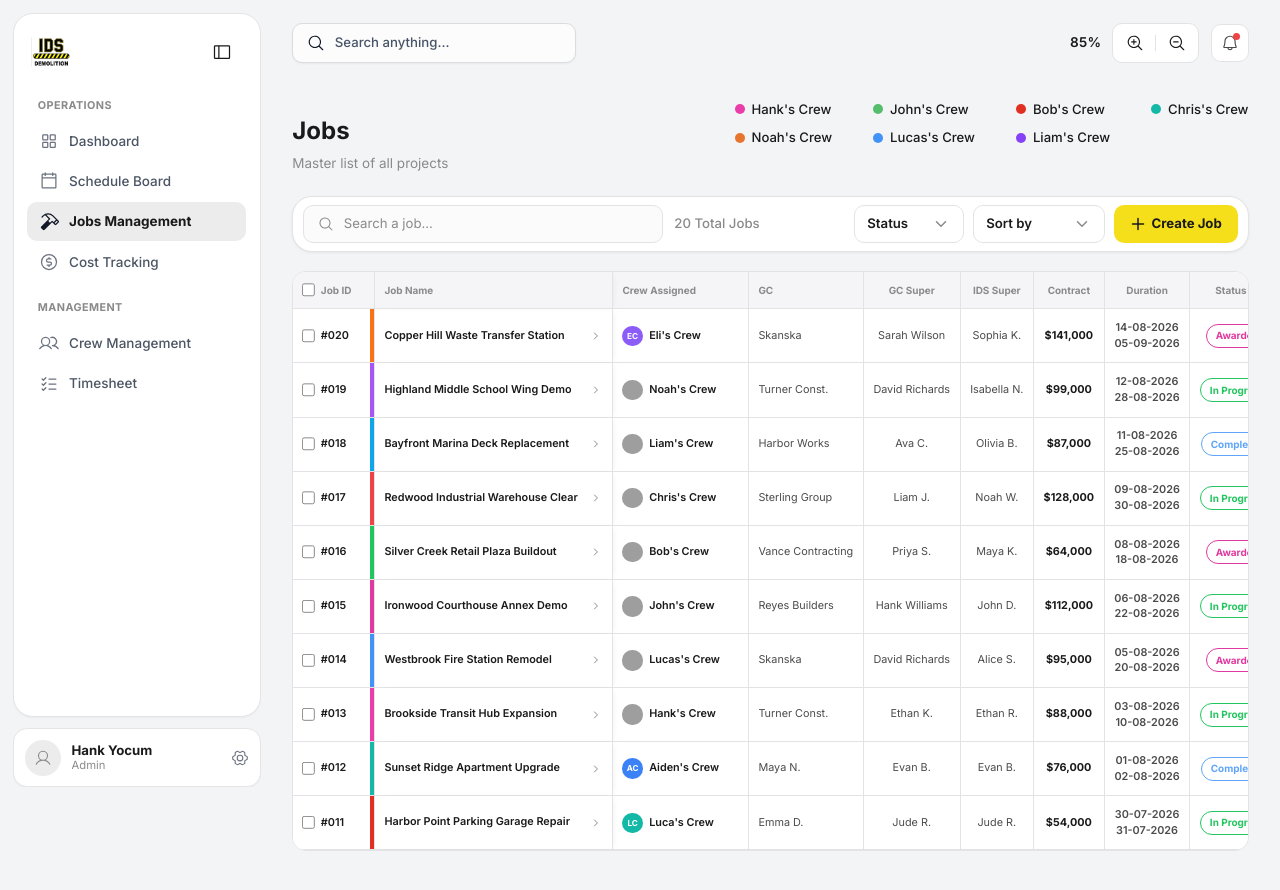
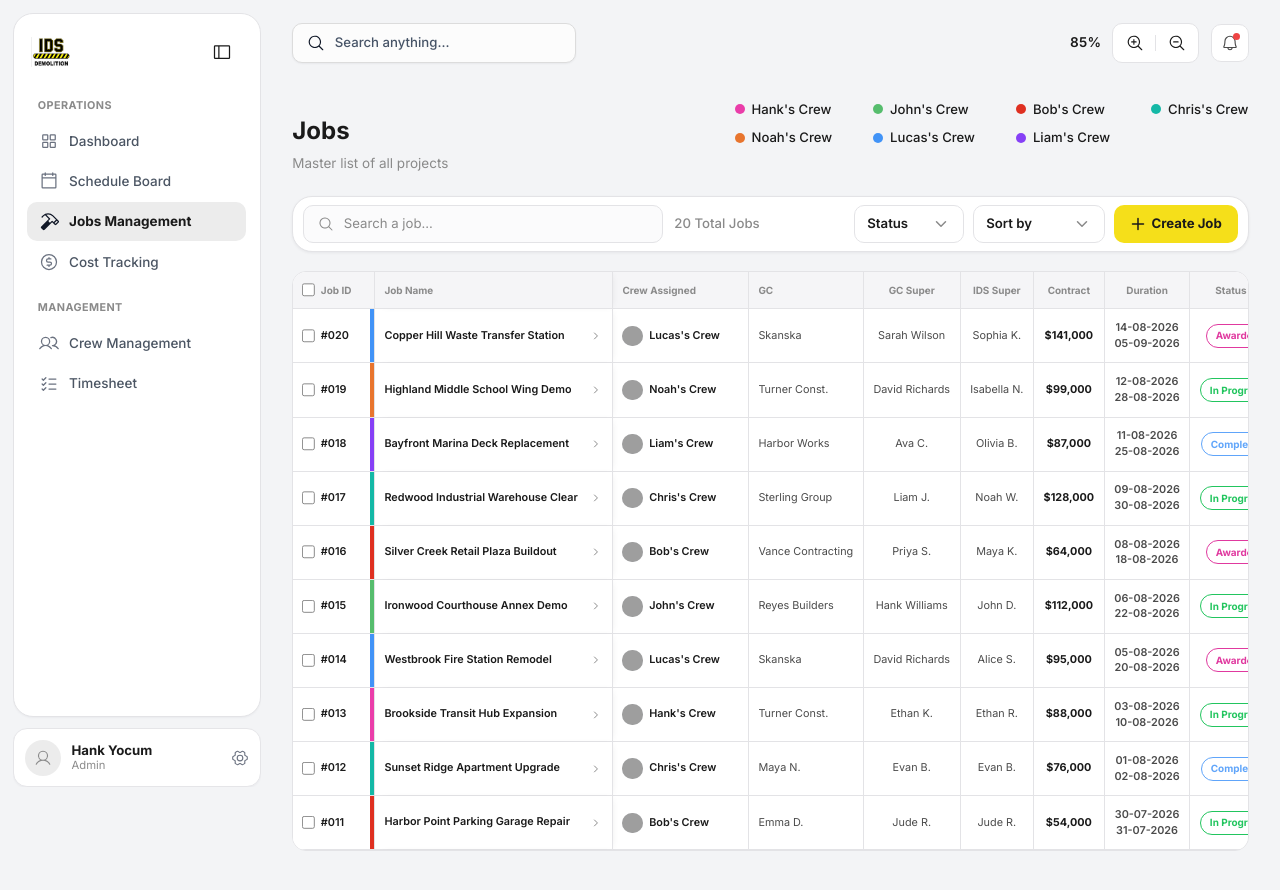
Before and after one commit to App-Stop/ids-web, a React (Vite) app: page /jobs-management in a window 1280 px wide. Shown: the top 890 px of the page. Built offline with nearby package versions, Linux system fonts and the light colour scheme; grey boxes are pictures that could not be loaded.

Commit message:
updated jobs data

```diff
--- a/src/lib/jobsManagementData.ts
+++ b/src/lib/jobsManagementData.ts
@@ -31,24 +31,24 @@ export const STATUS_COLORS: Record<JobStatus, string> = {
 }
 
 export const initialManagedJobs: ManagedJob[] = [
-  { id: '#001', name: 'Maplewood Community Center Renovation', color: '#ea3da9', crewName: "Hank's Crew", gc: 'John D.', gcSuper: 'Ethan K.', idsSuper: 'Ethan R.', contract: 50000, startDate: '12-07-2026', endDate: '13-07-2026', status: 'in-progress', laborBudgetUsed: 10421, laborBudgetTotal: 12000, crewRate: 25, workers: 4 },
+  { id: '#001', name: 'Maplewood Community Center Renovation', color: '#ea3da9', crewName: "Hank's Crew", gc: 'John D.', gcSuper: 'Ethan K.', idsSuper: 'Ethan R.', contract: 50000, startDate: '12-07-2026', endDate: '13-07-2026', status: 'in-progress', laborBudgetUsed: 10421, laborBudgetTotal: 12000, crewRate: 35, workers: 4 },
   { id: '#002', name: 'Riverside Bridge Repair', color: '#56bd6d', crewName: "John's Crew", gc: 'Alice M.', gcSuper: 'Maya R.', idsSuper: 'Maya K.', contract: 50000, startDate: '20-07-2026', endDate: '21-07-2026', status: 'completed', laborBudgetUsed: 10421, laborBudgetTotal: 12000, crewRate: 32, workers: 5 },
-  { id: '#003', name: 'Greenfield Library Expansion', color: '#df3021', crewName: "Dan's Crew", gc: 'Emily T.', gcSuper: 'Liam J.', idsSuper: 'Liam J.', contract: 50000, startDate: '16-07-2026', endDate: '17-07-2026', status: 'awarded', laborBudgetUsed: 10421, laborBudgetTotal: 12000, crewRate: 29, workers: 3 },
-  { id: '#004', name: 'Oakridge High School Gym Upgrade', color: '#14b8a6', crewName: "Ali's Crew", gc: 'Michael B.', gcSuper: 'Olivia P.', idsSuper: 'Noah W.', contract: 50000, startDate: '14-07-2026', endDate: '15-07-2026', status: 'in-progress', laborBudgetUsed: 10421, laborBudgetTotal: 12000, crewRate: 27, workers: 4 },
-  { id: '#005', name: 'Pinecrest Water Treatment Plant Maintenance', color: '#e8752e', crewName: "Mark's Crew", gc: 'Robert S.', gcSuper: 'Noah G.', idsSuper: 'Olivia P.', contract: 50000, startDate: '12-07-2026', endDate: '13-07-2026', status: 'in-progress', laborBudgetUsed: 10421, laborBudgetTotal: 12000, crewRate: 30, workers: 6 },
-  { id: '#006', name: 'Lakeside Park Playground Installation', color: '#4193f7', crewName: "Chris's Crew", gc: 'Sophia L.', gcSuper: 'Ava C.', idsSuper: 'Ava C.', contract: 50000, startDate: '18-07-2026', endDate: '19-07-2026', status: 'completed', laborBudgetUsed: 14421, laborBudgetTotal: 12000, crewRate: 28, workers: 4 },
-  { id: '#007', name: 'Evergreen Medical Center Renovation', color: '#06b6d4', crewName: "Noah's Crew", gc: 'Grace H.', gcSuper: 'Mila P.', idsSuper: 'Mila P.', contract: 65000, startDate: '22-07-2026', endDate: '23-07-2026', status: 'awarded', laborBudgetUsed: 9000, laborBudgetTotal: 26000, crewRate: 31, workers: 5 },
-  { id: '#008', name: 'Northside Community Pool Upgrade', color: '#f59e0b', crewName: "Eli's Crew", gc: 'Harper J.', gcSuper: 'Leo S.', idsSuper: 'Leo S.', contract: 72000, startDate: '24-07-2026', endDate: '25-07-2026', status: 'in-progress', laborBudgetUsed: 14500, laborBudgetTotal: 28000, crewRate: 33, workers: 6 },
-  { id: '#009', name: 'Cedar Grove Office Building Demo', color: '#8640f6', crewName: "Owen's Crew", gc: 'Nora A.', gcSuper: 'Kai M.', idsSuper: 'Kai M.', contract: 83000, startDate: '26-07-2026', endDate: '27-07-2026', status: 'completed', laborBudgetUsed: 17000, laborBudgetTotal: 30000, crewRate: 34, workers: 5 },
-  { id: '#010', name: 'Valley View Elementary Rebuild', color: '#56bd6d', crewName: "Mason's Crew", gc: 'Zoe C.', gcSuper: 'Iris T.', idsSuper: 'Iris T.', contract: 91000, startDate: '28-07-2026', endDate: '29-07-2026', status: 'awarded', laborBudgetUsed: 12000, laborBudgetTotal: 32000, crewRate: 29, workers: 4 },
-  { id: '#011', name: 'Harbor Point Parking Garage Repair', color: '#df3021', crewName: "Luca's Crew", gc: 'Emma D.', gcSuper: 'Jude R.', idsSuper: 'Jude R.', contract: 54000, startDate: '30-07-2026', endDate: '31-07-2026', status: 'in-progress', laborBudgetUsed: 8400, laborBudgetTotal: 21000, crewRate: 26, workers: 3 },
-  { id: '#012', name: 'Sunset Ridge Apartment Upgrade', color: '#14b8a6', crewName: "Aiden's Crew", gc: 'Maya N.', gcSuper: 'Evan B.', idsSuper: 'Evan B.', contract: 76000, startDate: '01-08-2026', endDate: '02-08-2026', status: 'completed', laborBudgetUsed: 13600, laborBudgetTotal: 29000, crewRate: 30, workers: 5 },
-  { id: '#013', name: 'Brookside Transit Hub Expansion', color: '#ea3da9', crewName: "Hank's Crew", gc: 'Turner Const.', gcSuper: 'Ethan K.', idsSuper: 'Ethan R.', contract: 88000, startDate: '03-08-2026', endDate: '10-08-2026', status: 'in-progress', laborBudgetUsed: 15000, laborBudgetTotal: 30000, crewRate: 25, workers: 5 },
+  { id: '#003', name: 'Greenfield Library Expansion', color: '#df3021', crewName: "Bob's Crew", gc: 'Emily T.', gcSuper: 'Liam J.', idsSuper: 'Liam J.', contract: 50000, startDate: '16-07-2026', endDate: '17-07-2026', status: 'awarded', laborBudgetUsed: 10421, laborBudgetTotal: 12000, crewRate: 28, workers: 3 },
+  { id: '#004', name: 'Oakridge High School Gym Upgrade', color: '#4193f7', crewName: "Lucas's Crew", gc: 'Michael B.', gcSuper: 'Olivia P.', idsSuper: 'Noah W.', contract: 50000, startDate: '14-07-2026', endDate: '15-07-2026', status: 'in-progress', laborBudgetUsed: 10421, laborBudgetTotal: 12000, crewRate: 27, workers: 4 },
+  { id: '#005', name: 'Pinecrest Water Treatment Plant Maintenance', color: '#e8752e', crewName: "Noah's Crew", gc: 'Robert S.', gcSuper: 'Noah G.', idsSuper: 'Olivia P.', contract: 50000, startDate: '12-07-2026', endDate: '13-07-2026', status: 'in-progress', laborBudgetUsed: 10421, laborBudgetTotal: 12000, crewRate: 30, workers: 6 },
+  { id: '#006', name: 'Lakeside Park Playground Installation', color: '#14b8a6', crewName: "Chris's Crew", gc: 'Sophia L.', gcSuper: 'Ava C.', idsSuper: 'Ava C.', contract: 50000, startDate: '18-07-2026', endDate: '19-07-2026', status: 'completed', laborBudgetUsed: 14421, laborBudgetTotal: 12000, crewRate: 28, workers: 4 },
+  { id: '#007', name: 'Evergreen Medical Center Renovation', color: '#e8752e', crewName: "Noah's Crew", gc: 'Grace H.', gcSuper: 'Mila P.', idsSuper: 'Mila P.', contract: 65000, startDate: '22-07-2026', endDate: '23-07-2026', status: 'awarded', laborBudgetUsed: 9000, laborBudgetTotal: 26000, crewRate: 30, workers: 5 },
+  { id: '#008', name: 'Northside Community Pool Upgrade', color: '#8640f6', crewName: "Liam's Crew", gc: 'Harper J.', gcSuper: 'Leo S.', idsSuper: 'Leo S.', contract: 72000, startDate: '24-07-2026', endDate: '25-07-2026', status: 'in-progress', laborBudgetUsed: 14500, laborBudgetTotal: 28000, crewRate: 33, workers: 6 },
+  { id: '#009', name: 'Cedar Grove Office Building Demo', color: '#ea3da9', crewName: "Hank's Crew", gc: 'Nora A.', gcSuper: 'Kai M.', idsSuper: 'Kai M.', contract: 83000, startDate: '26-07-2026', endDate: '27-07-2026', status: 'completed', laborBudgetUsed: 17000, laborBudgetTotal: 30000, crewRate: 35, workers: 5 },
+  { id: '#010', name: 'Valley View Elementary Rebuild', color: '#56bd6d', crewName: "John's Crew", gc: 'Zoe C.', gcSuper: 'Iris T.', idsSuper: 'Iris T.', contract: 91000, startDate: '28-07-2026', endDate: '29-07-2026', status: 'awarded', laborBudgetUsed: 12000, laborBudgetTotal: 32000, crewRate: 32, workers: 4 },
+  { id: '#011', name: 'Harbor Point Parking Garage Repair', color: '#df3021', crewName: "Bob's Crew", gc: 'Emma D.', gcSuper: 'Jude R.', idsSuper: 'Jude R.', contract: 54000, startDate: '30-07-2026', endDate: '31-07-2026', status: 'in-progress', laborBudgetUsed: 8400, laborBudgetTotal: 21000, crewRate: 28, workers: 3 },
+  { id: '#012', name: 'Sunset Ridge Apartment Upgrade', color: '#14b8a6', crewName: "Chris's Crew", gc: 'Maya N.', gcSuper: 'Evan B.', idsSuper: 'Evan B.', contract: 76000, startDate: '01-08-2026', endDate: '02-08-2026', status: 'completed', laborBudgetUsed: 13600, laborBudgetTotal: 29000, crewRate: 28, workers: 5 },
+  { id: '#013', name: 'Brookside Transit Hub Expansion', color: '#ea3da9', crewName: "Hank's Crew", gc: 'Turner Const.', gcSuper: 'Ethan K.', idsSuper: 'Ethan R.', contract: 88000, startDate: '03-08-2026', endDate: '10-08-2026', status: 'in-progress', laborBudgetUsed: 15000, laborBudgetTotal: 30000, crewRate: 35, workers: 5 },
   { id: '#014', name: 'Westbrook Fire Station Remodel', color: '#4193f7', crewName: "Lucas's Crew", gc: 'Skanska', gcSuper: 'David Richards', idsSuper: 'Alice S.', contract: 95000, startDate: '05-08-2026', endDate: '20-08-2026', status: 'awarded', laborBudgetUsed: 5000, laborBudgetTotal: 28000, crewRate: 27, workers: 4 },
-  { id: '#015', name: 'Ironwood Courthouse Annex Demo', color: '#e0399f', crewName: "John's Crew", gc: 'Reyes Builders', gcSuper: 'Hank Williams', idsSuper: 'John D.', contract: 112000, startDate: '06-08-2026', endDate: '22-08-2026', status: 'in-progress', laborBudgetUsed: 18600, laborBudgetTotal: 36000, crewRate: 32, workers: 6 },
-  { id: '#016', name: 'Silver Creek Retail Plaza Buildout', color: '#22c55e', crewName: "Bob's Crew", gc: 'Vance Contracting', gcSuper: 'Priya S.', idsSuper: 'Maya K.', contract: 64000, startDate: '08-08-2026', endDate: '18-08-2026', status: 'awarded', laborBudgetUsed: 7200, laborBudgetTotal: 22000, crewRate: 28, workers: 4 },
-  { id: '#017', name: 'Redwood Industrial Warehouse Clear', color: '#ef4444', crewName: "Chris's Crew", gc: 'Sterling Group', gcSuper: 'Liam J.', idsSuper: 'Noah W.', contract: 128000, startDate: '09-08-2026', endDate: '30-08-2026', status: 'in-progress', laborBudgetUsed: 24100, laborBudgetTotal: 42000, crewRate: 29, workers: 7 },
-  { id: '#018', name: 'Bayfront Marina Deck Replacement', color: '#0ea5e9', crewName: "Liam's Crew", gc: 'Harbor Works', gcSuper: 'Ava C.', idsSuper: 'Olivia B.', contract: 87000, startDate: '11-08-2026', endDate: '25-08-2026', status: 'completed', laborBudgetUsed: 19800, laborBudgetTotal: 31000, crewRate: 33, workers: 5 },
-  { id: '#019', name: 'Highland Middle School Wing Demo', color: '#a855f7', crewName: "Noah's Crew", gc: 'Turner Const.', gcSuper: 'David Richards', idsSuper: 'Isabella N.', contract: 99000, startDate: '12-08-2026', endDate: '28-08-2026', status: 'in-progress', laborBudgetUsed: 11200, laborBudgetTotal: 34000, crewRate: 30, workers: 5 },
-  { id: '#020', name: 'Copper Hill Waste Transfer Station', color: '#f97316', crewName: "Eli's Crew", gc: 'Skanska', gcSuper: 'Sarah Wilson', idsSuper: 'Sophia K.', contract: 141000, startDate: '14-08-2026', endDate: '05-09-2026', status: 'awarded', laborBudgetUsed: 8600, laborBudgetTotal: 45000, crewRate: 34, workers: 6 },
+  { id: '#015', name: 'Ironwood Courthouse Annex Demo', color: '#56bd6d', crewName: "John's Crew", gc: 'Reyes Builders', gcSuper: 'Hank Williams', idsSuper: 'John D.', contract: 112000, startDate: '06-08-2026', endDate: '22-08-2026', status: 'in-progress', laborBudgetUsed: 18600, laborBudgetTotal: 36000, crewRate: 32, workers: 6 },
+  { id: '#016', name: 'Silver Creek Retail Plaza Buildout', color: '#df3021', crewName: "Bob's Crew", gc: 'Vance Contracting', gcSuper: 'Priya S.', idsSuper: 'Maya K.', contract: 64000, startDate: '08-08-2026', endDate: '18-08-2026', status: 'awarded', laborBudgetUsed: 7200, laborBudgetTotal: 22000, crewRate: 28, workers: 4 },
+  { id: '#017', name: 'Redwood Industrial Warehouse Clear', color: '#14b8a6', crewName: "Chris's Crew", gc: 'Sterling Group', gcSuper: 'Liam J.', idsSuper: 'Noah W.', contract: 128000, startDate: '09-08-2026', endDate: '30-08-2026', status: 'in-progress', laborBudgetUsed: 24100, laborBudgetTotal: 42000, crewRate: 28, workers: 7 },
+  { id: '#018', name: 'Bayfront Marina Deck Replacement', color: '#8640f6', crewName: "Liam's Crew", gc: 'Harbor Works', gcSuper: 'Ava C.', idsSuper: 'Olivia B.', contract: 87000, startDate: '11-08-2026', endDate: '25-08-2026', status: 'completed', laborBudgetUsed: 19800, laborBudgetTotal: 31000, crewRate: 33, workers: 5 },
+  { id: '#019', name: 'Highland Middle School Wing Demo', color: '#e8752e', crewName: "Noah's Crew", gc: 'Turner Const.', gcSuper: 'David Richards', idsSuper: 'Isabella N.', contract: 99000, startDate: '12-08-2026', endDate: '28-08-2026', status: 'in-progress', laborBudgetUsed: 11200, laborBudgetTotal: 34000, crewRate: 30, workers: 5 },
+  { id: '#020', name: 'Copper Hill Waste Transfer Station', color: '#4193f7', crewName: "Lucas's Crew", gc: 'Skanska', gcSuper: 'Sarah Wilson', idsSuper: 'Sophia K.', contract: 141000, startDate: '14-08-2026', endDate: '05-09-2026', status: 'awarded', laborBudgetUsed: 8600, laborBudgetTotal: 45000, crewRate: 27, workers: 6 },
 ]
--- a/src/pages/JobManagement.tsx
+++ b/src/pages/JobManagement.tsx
@@ -46,7 +46,7 @@ function toJob(row: Row): Job {
   return {
     id: row.id,
     name: row.name,
-    color: row.color,
+    color: crewBarColor(row.crewName, row.color),
     bidNo: String(1000 + Number(num)),
     jobNo: num,
     gc: row.gc,
@@ -71,10 +71,17 @@ function toCrew(row: Row): UnassignedCrew | null {
   }
 }
 
+/** Color bar + legend must use the assigned crew's color, not a stale job color. */
+function crewBarColor(crewName: string | undefined, fallback: string) {
+  if (!crewName || crewName === 'Unassigned') return fallback
+  return assignableCrews.find((c) => c.name === crewName)?.color ?? fallback
+}
+
 export default function JobsManagement() {
   const [jobs, setJobs] = useState<Row[]>(
     initialManagedJobs.map((j, i) => ({
       ...j,
+      color: crewBarColor(j.crewName, j.color),
       seq: i + 1,
       note: i === 0 ? 'Coordinate with suppliers and schedule weekly progress meetings.' : undefined,
     })),
@@ -276,6 +283,7 @@ export default function JobsManagement() {
                 const pct = Math.min(100, Math.round((job.laborBudgetUsed / Math.max(1, job.laborBudgetTotal)) * 100))
                 const barColor = overBudget ? '#ef4444' : job.status === 'awarded' ? '#f97316' : '#22c55e'
                 const barPct = overBudget ? 100 : Math.max(8, pct)
+                const stripeColor = crewBarColor(job.crewName, job.color)
                 return (
                   <tr key={job.id} className="jm-row">
                     <td className="jm-sticky jm-sticky--id">
@@ -296,13 +304,13 @@ export default function JobsManagement() {
                           setCrewHover({
                             x: rect.right + 8,
                             y: rect.top + rect.height / 2,
-                            color: job.color,
+                            color: stripeColor,
                             names: [job.crewName],
                           })
                         }}
                         onMouseLeave={() => setCrewHover(null)}
                       >
-                        <span className="jm-color-bar" style={{ background: job.color }} />
+                        <span className="jm-color-bar" style={{ background: stripeColor }} />
                       </span>
                     </td>
                     <td className="jm-name-cell jm-sticky jm-sticky--name">
```
